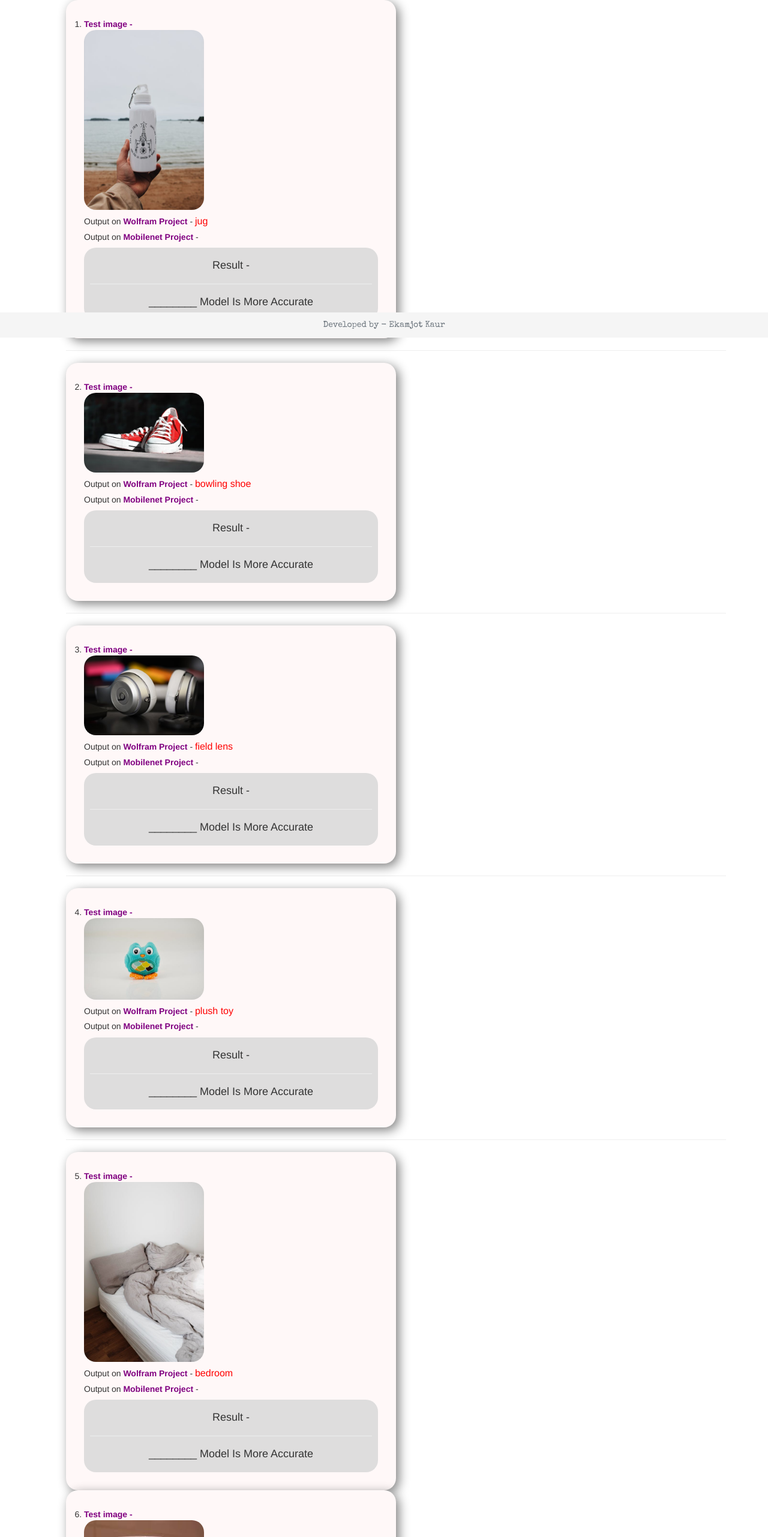
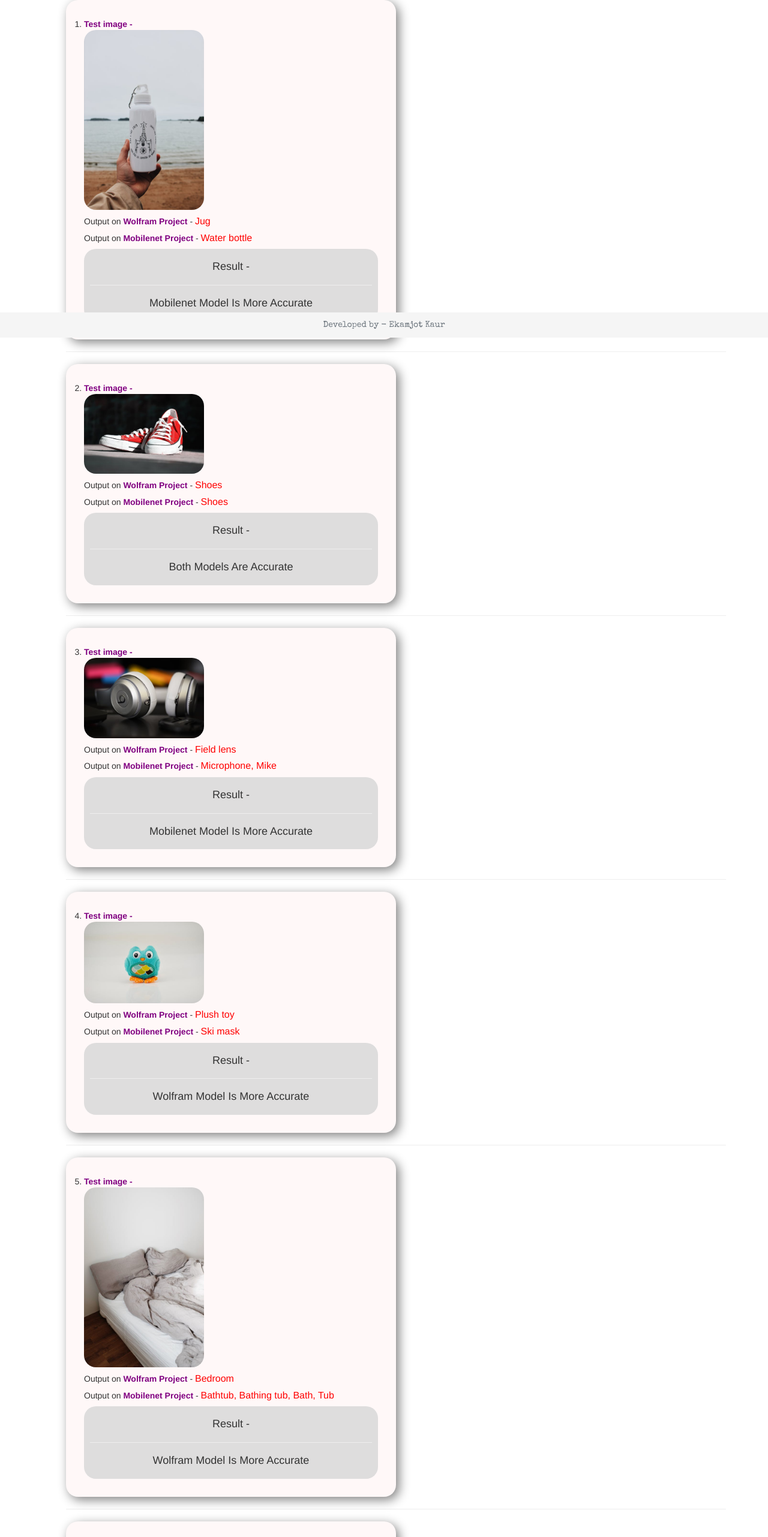
Before and after one commit to Ekam978/Case_study, a plain HTML site: page index.html in a window 1280 px wide. Shown: the part 237-2800 px from the top of the page at 60% size. Drawn offline with nearby package versions, Linux system fonts and the light colour scheme.

Commit message:
Add files via upload

```diff
--- a/index.html
+++ b/index.html
@@ -18,15 +18,15 @@
                     <b>Test image - </b><img src="bottle.jpeg" class="img-responsive">
                 </li>
                 <h5>Output on <b>Wolfram Project</b> -
-                    <span>jug</span>
+                    <span>Jug</span>
                 </h5>
                 <h5>Output on <b>Mobilenet Project</b> -
-                    <span></span>
+                    <span>Water bottle</span>
                 </h5>
                 <div class="result_obj">
                     <h4>Result - </h4>
                     <hr>
-                    <h4>________ Model Is More Accurate</h4>
+                    <h4>Mobilenet Model Is More Accurate</h4>
                 </div>
             </div>
             <hr>
@@ -35,15 +35,15 @@
                     <b>Test image - </b><img src="shoes.jpeg" class="img-responsive">
                 </li>
                 <h5>Output on <b>Wolfram Project</b> -
-                    <span>bowling shoe</span>
+                    <span>Shoes</span>
                 </h5>
                 <h5>Output on <b>Mobilenet Project</b> -
-                    <span></span>
+                    <span>Shoes</span>
                 </h5>
                 <div class="result_obj">
                     <h4>Result - </h4>
                     <hr>
-                    <h4>________ Model Is More Accurate</h4>
+                    <h4>Both Models Are Accurate</h4>
                 </div>
             </div>
             <hr>
@@ -52,15 +52,15 @@
                     <b>Test image - </b><img src="hp.jpeg" class="img-responsive">
                 </li>
                 <h5>Output on <b>Wolfram Project</b> -
-                    <span>field lens</span>
+                    <span>Field lens</span>
                 </h5>
                 <h5>Output on <b>Mobilenet Project</b> -
-                    <span></span>
+                    <span>Microphone, Mike</span>
                 </h5>
                 <div class="result_obj">
                     <h4>Result - </h4>
                     <hr>
-                    <h4>________ Model Is More Accurate</h4>
+                    <h4>Mobilenet Model Is More Accurate</h4>
                 </div>
             </div>
             <hr>
@@ -69,15 +69,15 @@
                     <b>Test image - </b><img src="toy.jpeg" class="img-responsive">
                 </li>
                 <h5>Output on <b>Wolfram Project</b> -
-                    <span>plush toy</span>
+                    <span>Plush toy</span>
                 </h5>
                 <h5>Output on <b>Mobilenet Project</b> -
-                    <span></span>
+                    <span>Ski mask</span>
                 </h5>
                 <div class="result_obj">
                     <h4>Result - </h4>
                     <hr>
-                    <h4>________ Model Is More Accurate</h4>
+                    <h4>Wolfram Model Is More Accurate</h4>
                 </div>
             </div>
             <hr>
@@ -86,31 +86,32 @@
                     <b>Test image - </b><img src="bed.jpeg" class="img-responsive">
                 </li>
                 <h5>Output on <b>Wolfram Project</b> -
-                    <span>bedroom</span>
+                    <span>Bedroom</span>
                 </h5>
                 <h5>Output on <b>Mobilenet Project</b> -
-                    <span></span>
+                    <span>Bathtub, Bathing tub, Bath, Tub</span>
                 </h5>
                 <div class="result_obj">
                     <h4>Result - </h4>
                     <hr>
-                    <h4>________ Model Is More Accurate</h4>
+                    <h4>Wolfram Model Is More Accurate</h4>
                 </div>
             </div>
+            <hr>
             <div class="division">
                 <li>
                     <b>Test image - </b><img src="mug.jpg" class="img-responsive">
                 </li>
                 <h5>Output on <b>Wolfram Project</b> -
-                    <span>mug</span>
+                    <span>Mug</span>
                 </h5>
                 <h5>Output on <b>Mobilenet Project</b> -
-                    <span></span>
+                    <span>Coffee mug</span>
                 </h5>
                 <div class="result_obj">
                     <h4>Result - </h4>
                     <hr>
-                    <h4>________ Model Is More Accurate</h4>
+                    <h4>Both Models Are More Accurate</h4>
                 </div>
             </div>
             <hr>
@@ -119,15 +120,15 @@
                     <b>Test image - </b><img src="tv.jpg" class="img-responsive">
                 </li>
                 <h5>Output on <b>Wolfram Project</b> -
-                    <span>entertainment center</span>
+                    <span>Entertainment center</span>
                 </h5>
                 <h5>Output on <b>Mobilenet Project</b> -
-                    <span></span>
+                    <span>Television</span>
                 </h5>
                 <div class="result_obj">
                     <h4>Result - </h4>
                     <hr>
-                    <h4>________ Model Is More Accurate</h4>
+                    <h4>Mobilenet Model Is More Accurate</h4>
                 </div>
             </div>
             <hr>
@@ -136,15 +137,15 @@
                     <b>Test image - </b><img src="mobile 1.jpg" class="img-responsive">
                 </li>
                 <h5>Output on <b>Wolfram Project</b> -
-                    <span>joystick</span>
+                    <span>Joystick</span>
                 </h5>
                 <h5>Output on <b>Mobilenet Project</b> -
-                    <span></span>
+                    <span>Mobile</span>
                 </h5>
                 <div class="result_obj">
                     <h4>Result - </h4>
                     <hr>
-                    <h4>________ Model Is More Accurate</h4>
+                    <h4>Mobilenet Model Is More Accurate</h4>
                 </div>
             </div>
             <hr>
@@ -153,15 +154,15 @@
                     <b>Test image - </b><img src="dress.jpg" class="img-responsive">
                 </li>
                 <h5>Output on <b>Wolfram Project</b> -
-                    <span>organdy</span>
+                    <span>Organdy</span>
                 </h5>
                 <h5>Output on <b>Mobilenet Project</b> -
-                    <span></span>
+                    <span>Gown</span>
                 </h5>
                 <div class="result_obj">
                     <h4>Result - </h4>
                     <hr>
-                    <h4>________ Model Is More Accurate</h4>
+                    <h4>Mobilenet Model Is More Accurate</h4>
                 </div>
             </div>
             <hr>
@@ -170,23 +171,23 @@
                     <b>Test image - </b><img src="house.jpg" class="img-responsive">
                 </li>
                 <h5>Output on <b>Wolfram Project</b> -
-                    <span>house</span>
+                    <span>House</span>
                 </h5>
                 <h5>Output on <b>Mobilenet Project</b> -
-                    <span></span>
+                    <span>House</span>
                 </h5>
                 <div class="result_obj">
                     <h4>Result - </h4>
                     <hr>
-                    <h4>________ Model Is More Accurate</h4>
+                    <h4>Both Models Are More Accurate</h4>
                 </div>
             </div>
         </ol>
         <br><br>
 	<h4 style="box-shadow: 5px 5px 18px grey;letter-spacing: 2px;background: #F2BAC9;border-radius: 20px;padding: 20px;border:2px solid grey">
 	I have tested 10 images<br>
-	 <b>Mobilenet</b> have predicted ________ of them correctly. And <b>Wolfram Project</b> have predicted ________ of them correctly. <br>
-	 So according to my  case study <b>________</b> is more Accurate</h4>
+	 <b>Mobilenet</b> have predicted 8 of them correctly. And <b>Wolfram Project</b> have predicted 5 of them correctly. <br>
+	 So according to my  case study <b>Mobilenet</b> is more Accurate</h4>
     </div>
     <br><br>
 
```
